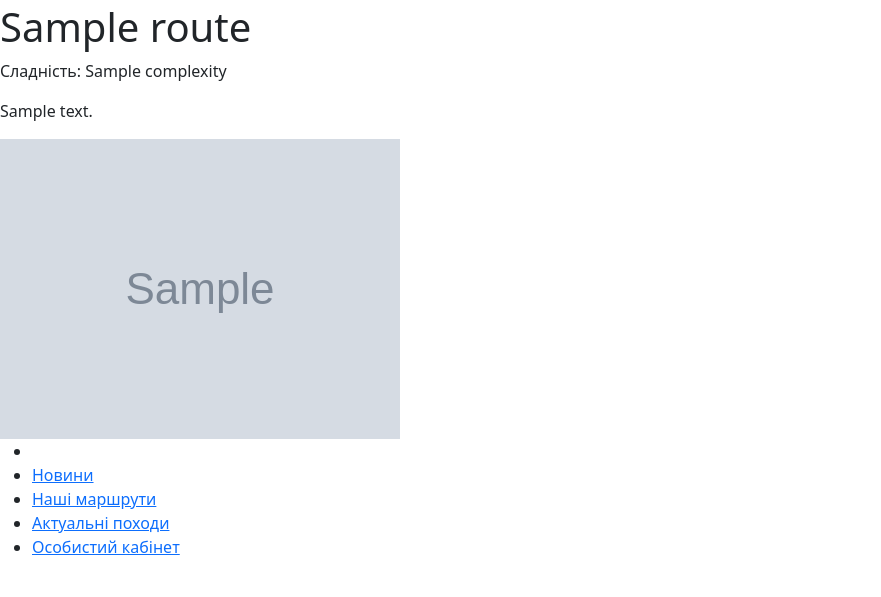
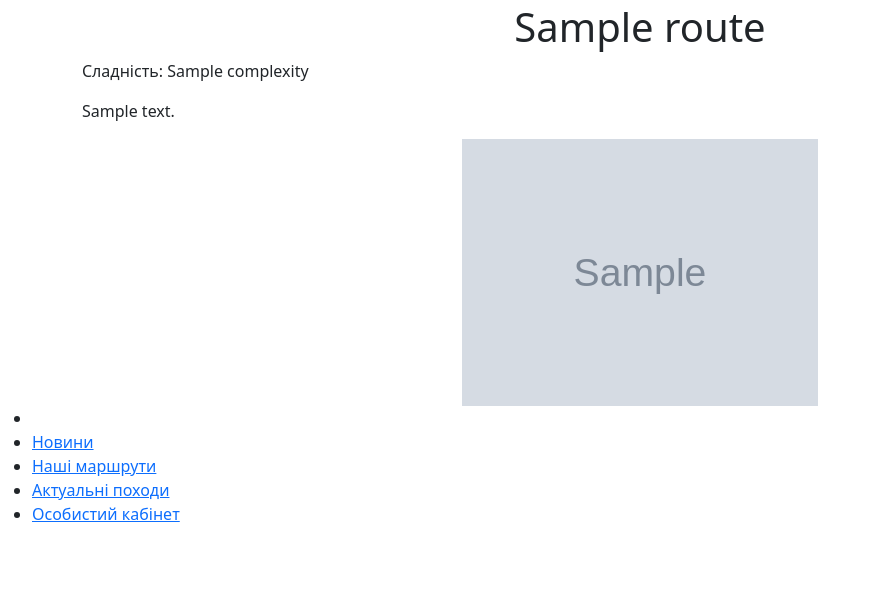
Before and after one commit to KorenivskyOlexandr/carpatianknights, a Django app: template carpatianknights/route/templates/route/route_detail.html in a window 1280 px wide. Shown: the part 53-650 px from the top of the page, without its empty margins (0-881 px from the left). Run offline with Django 3.2, Linux system fonts and the light colour scheme; the template is opened without the code that fills it: most values are stand-ins (such as "Sample title", 1, 10 or a date in 2020); grey boxes marked "Sample" are stand-in pictures; style sheets or scripts are compiled from the project's sources; parts of the project's set-up code (start-up, migrations or seed data) failed here and were passed over; some libraries are stand-ins or nearby versions.

Commit message:
stylization route detail page

```diff
--- a/carpatianknights/route/templates/route/route_detail.html
+++ b/carpatianknights/route/templates/route/route_detail.html
@@ -1,15 +1,19 @@
 {% extends "base.html" %}
 {% load news_tags %}
-{% block title %}{{ route.name }}{% endblock %}
 {% block content %}
-    <h1>{{ route.name }}</h1>
-    <p>Сладність: {{ route.complexity }}</p>
-    <div class="active_tour_description">{{ route.description|markdown }}</div>
-    <div class="active_tour_image">
-        {% for route_image in route.photos.all %}
-            <img src="{{ route_image.image.url }}" alt="">
-        {% endfor %}
+    <div class="route-detail-container">
+        <div class="container">
+            <h1 class="text-center ">{{ route.name }}</h1>
+            <p>Сладність: {{ route.complexity }}</p>
+            {{ route.description|markdown }}
+            <div class="row gy-4 justify-content-center">
+                {% for route_image in route.photos.all %}
+                    <div class="col-lg-4 col-md-6 col-sm-12">
+                        <img class="img-fluid" src="{{ route_image.image.url }}" alt="">
+                    </div>
+                {% endfor %}
+            </div>
+        </div>
     </div>
 
-
 {% endblock %}
--- a/src/sass/layouts/_l-active-tours.scss
+++ b/src/sass/layouts/_l-active-tours.scss
@@ -75,6 +75,7 @@
     }
   }
 }
+
 .expanded {
   min-height: 300px;
   height: 100%;
--- a/src/sass/main.scss
+++ b/src/sass/main.scss
@@ -32,6 +32,7 @@
 
 //Crusade
 @import "layouts/l-active-tours";
+@import "layouts/l-route-detail";
 
 //Person block
 @import "layouts/l-person-block";
```
Also changed, not shown: src/sass/layouts/_l-route-detail.scss (added, +9 -0 lines).
